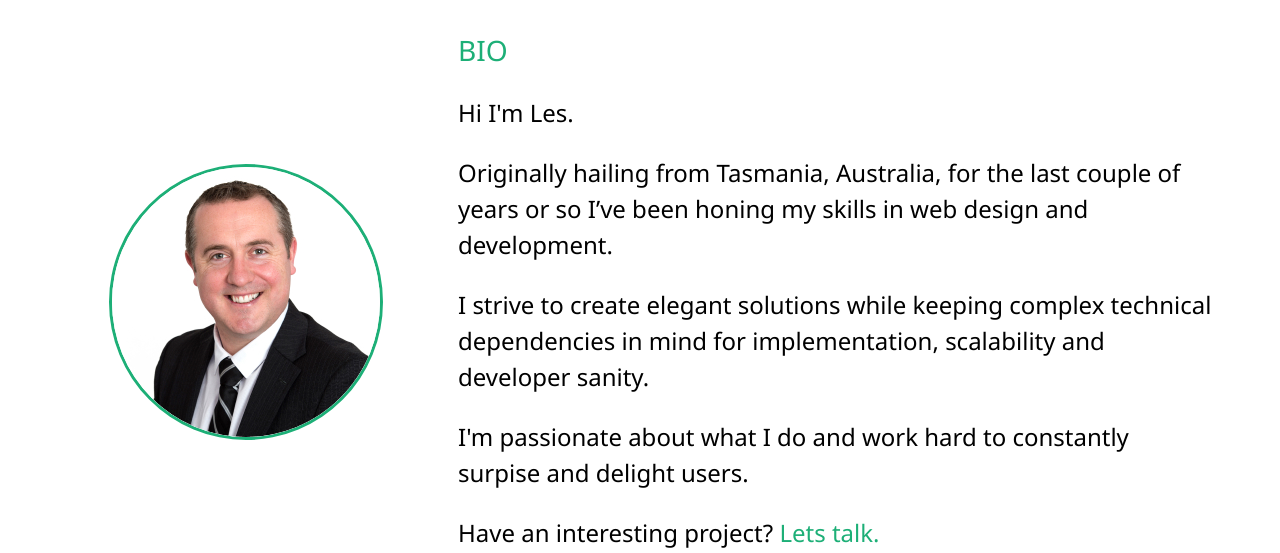
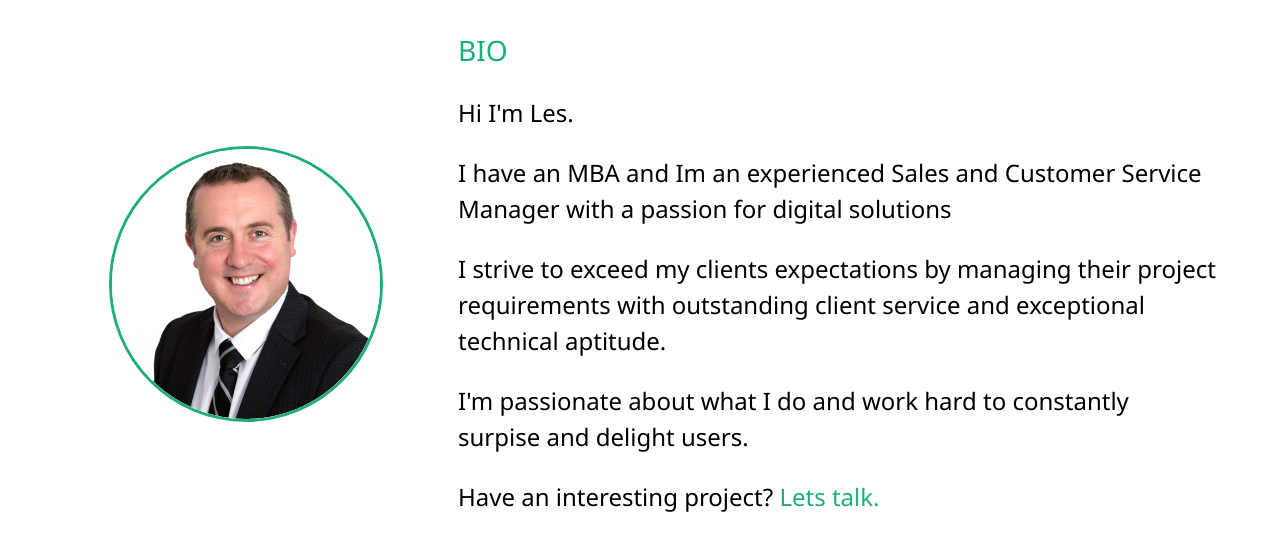
Before and after one commit to lesreddy/portfolio, a plain HTML site: page about.html in a window 1280 px wide. Shown: the part 247-800 px from the top of the page. Drawn offline with Linux system fonts and the light colour scheme.

Commit message:
updated about

```diff
--- a/about.html
+++ b/about.html
@@ -50,9 +50,9 @@
           <p>
             Hi I'm Les.</p>
 
-<p>Originally hailing from Tasmania, Australia, for the last couple of years or so I’ve been honing my skills in web design and development.</p>
+<p>I have an MBA and Im an experienced Sales and Customer Service Manager with a passion for digital solutions</p>
 
-<p>I strive to create elegant solutions while keeping complex technical dependencies in mind for implementation, scalability and developer sanity.</p>
+<p>I strive to exceed my clients expectations by managing their project requirements with outstanding client service and exceptional technical aptitude.</p>
 
 <p>I'm passionate about what I do and work hard to constantly surpise and delight users.</p>
 
```
